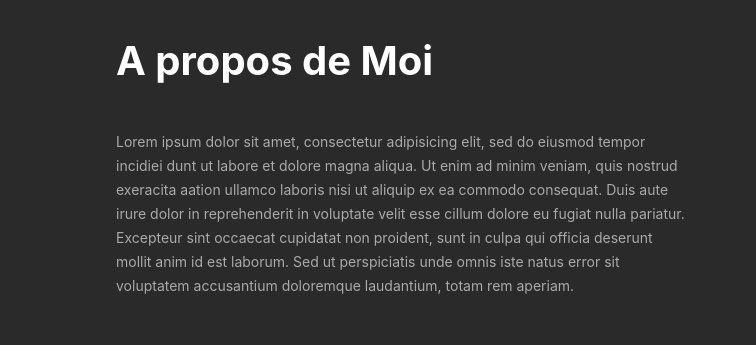
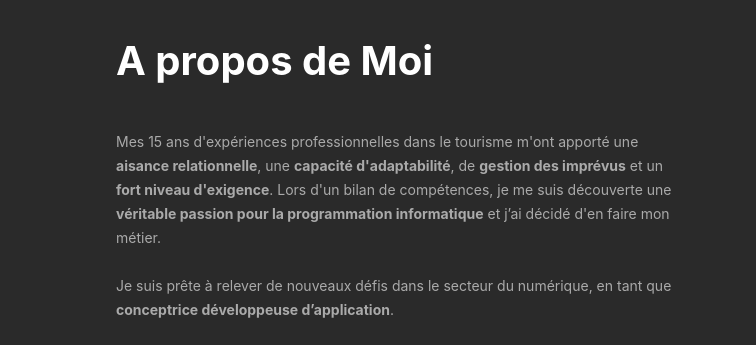
Before and after one commit to ModusGit/portfolio, a plain HTML site: page index.html in a window 1280 px wide. Shown: the part 920-1265 px from the top of the page, 524-1280 px from the left. Drawn offline with nearby package versions, Linux system fonts and the light colour scheme.

Commit message:
Text Ok Section A propos de moi

```diff
--- a/index.html
+++ b/index.html
@@ -292,10 +292,14 @@
 	      	</div>
 	      	<div class="col-lg-6" style="padding: 150px 0px;">
 	      		<h1 class="titre">A propos de Moi</h1>
-	      		<p class="description-profil">Lorem ipsum dolor sit amet, consectetur adipisicing elit, sed do eiusmod tempor incidiei dunt ut labore et dolore magna aliqua. Ut enim ad minim veniam, quis nostrud exeracita aation ullamco laboris nisi ut aliquip ex ea commodo consequat. Duis aute irure dolor in reprehenderit in voluptate velit esse cillum dolore eu fugiat nulla pariatur.
-
-						Excepteur sint occaecat cupidatat non proident, sunt in culpa qui officia deserunt mollit anim id est laborum. Sed ut perspiciatis unde omnis iste natus error sit voluptatem accusantium doloremque laudantium, totam rem aperiam.</p>
-
+	      		<p class="description-profil">
+					Mes 15 ans d'expériences professionnelles dans le tourisme m'ont apporté une <strong>aisance relationnelle</strong>,
+					une <strong>capacité d'adaptabilité</strong>, de <strong>gestion des imprévus</strong> et un <strong>fort niveau d'exigence</strong>. Lors d'un bilan
+					de compétences, je me suis découverte une <strong>véritable passion pour la programmation informatique</strong> et j’ai décidé
+					d'en faire mon métier. <br>
+					<br>Je suis prête à relever de nouveaux défis dans le secteur du numérique, en tant que
+					<strong>conceptrice développeuse d’application</strong>.
+				</p>
 	      		<a href="#contact">
 					<button class="btn btn-light hireMe">Me contacter</button>
 				</a>
```
